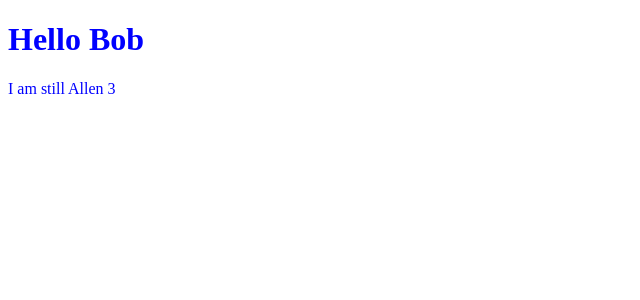
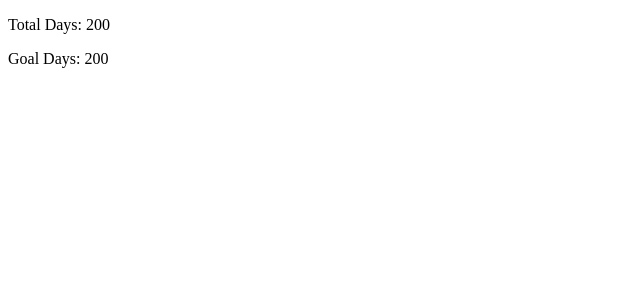
Before and after one commit to yifaneye/react-notes-2, a React (Create React App) app: page / in a window 1280 px wide. Shown: the top 300 px of the page, without its empty margins (0-640 px from the left). Built offline with nearby package versions, Linux system fonts and the light colour scheme.

Commit message:
Add fixed data

```diff
--- a/src/index.js
+++ b/src/index.js
@@ -1,23 +1,27 @@
 import React from 'react';
 import ReactDOM from 'react-dom';
 
-var style = {
-	color: "green",
-	fontFamily: 'Arial'
+let codingData = {
+	total: 200,
+	goal: 200
 };
 
-class Message extends React.Component {
+class CodingDayCounter extends React.Component {
 	render() {
 		return (
-			<div style={{color: this.props.color}}>
-				<h1>Hello {this.props.name}</h1>
-				<p>I am still Allen {this.props.number}</p>
-			</div>
+			<section>
+				<div>
+					<p>Total Days: {this.props.total}</p>
+				</div>
+				<div>
+					<p>Goal Days: {this.props.goal}</p>
+				</div>
+			</section>
 		)
 	}
 }
 
 ReactDOM.render(
-	<Message color="blue" name="Bob" number={3} />,
+	<CodingDayCounter total={codingData.total} goal={codingData.goal} />,
 	document.getElementById('root')
 );
```
